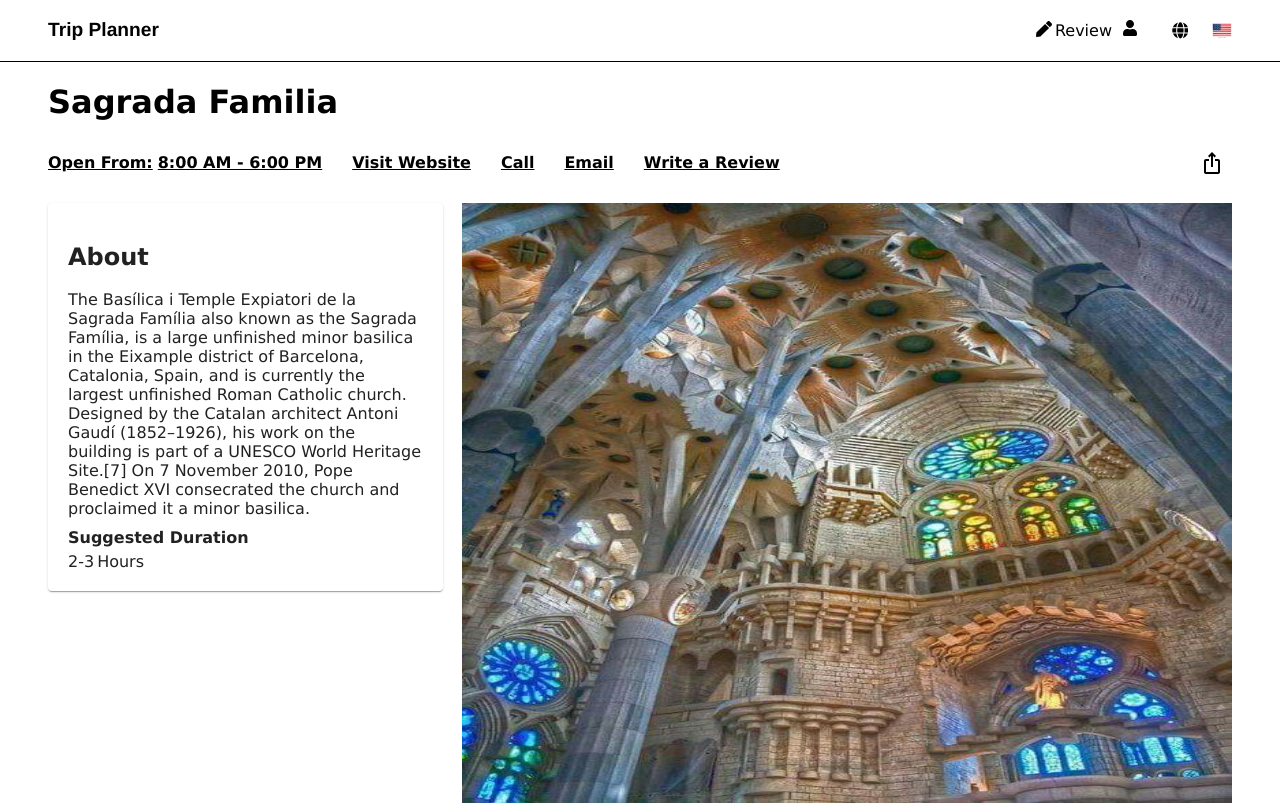
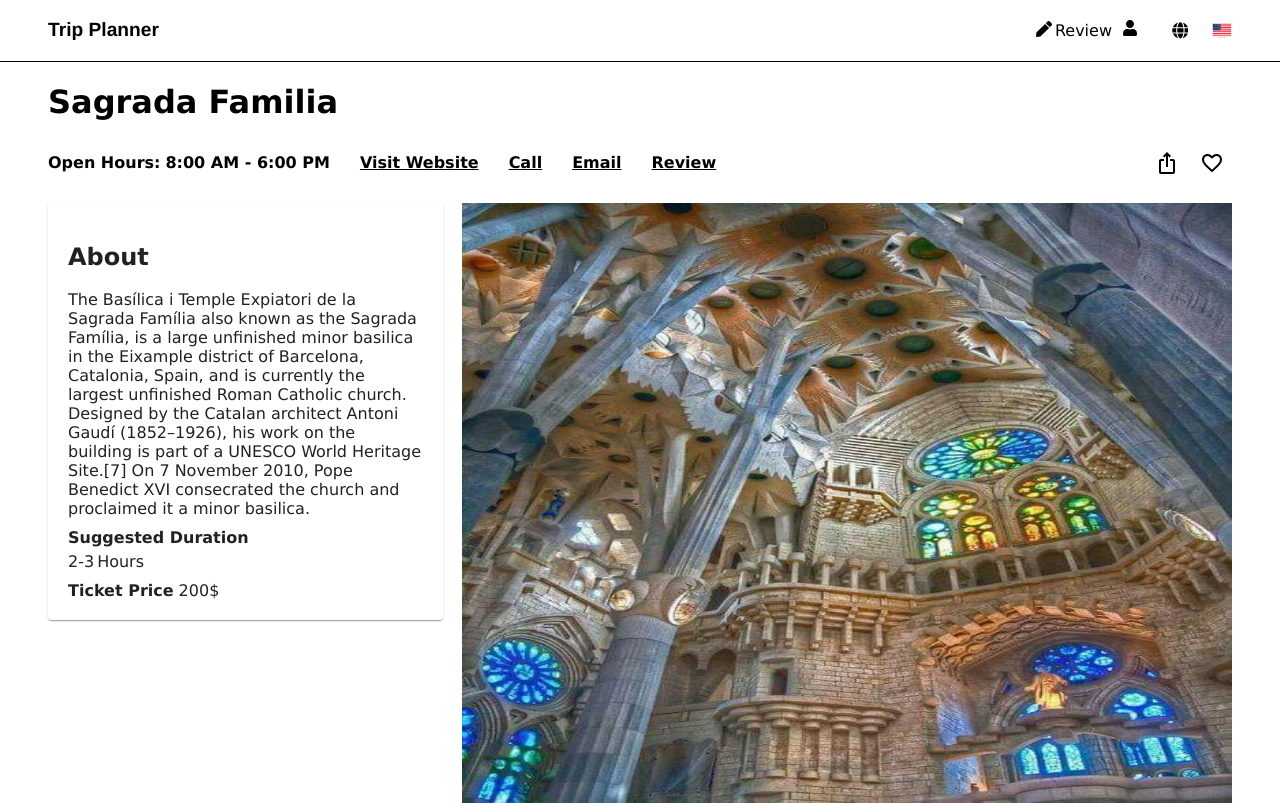
Before and after one commit to IlariaMessiha/Trip-Planner-Project, a React (Create React App) app: page /activity/1 in a window 1280 px wide. Built offline with nearby package versions, Linux system fonts and the light colour scheme.

Commit message:
Activity page styling

```diff
--- a/src/Components/NavigationBar.tsx
+++ b/src/Components/NavigationBar.tsx
@@ -22,7 +22,7 @@ export const NavigationBar = () => {
           <div className={styles.review}>
             <FaPen />
 
-            <Typography text={t("navBar.review")} />
+            <Typography text={t("common.review")} />
           </div>
 
           <div className={styles.profilePage}>
--- a/src/Pages/ActivityPage.module.css
+++ b/src/Pages/ActivityPage.module.css
@@ -19,11 +19,22 @@
 .communicate {
     display: flex;
     gap: 30px;
-    text-decoration: underline;
+
 
 }
 
+.headerButtons {
+    text-decoration: underline;
+}
 
+.headerButtons:hover {
+    opacity: 0.5;
+}
+
+.icons {
+    display: flex;
+    gap: 5px;
+}
 
 .header {
     display: flex;
@@ -39,4 +50,10 @@
     display: flex;
     gap: 3px;
     padding-top: 5px;
+    padding-bottom: 10px;
 }
+
+.tickets {
+    display: flex;
+    gap: 5px;
+}
--- a/src/Pages/ActivityPage.tsx
+++ b/src/Pages/ActivityPage.tsx
@@ -9,7 +9,11 @@ import { Activity } from "../models/Activity";
 import styles from "./ActivityPage.module.css";
 import IconButton from "@mui/material/IconButton";
 import IosShareIcon from "@mui/icons-material/IosShare";
+import FavoriteBorderIcon from "@mui/icons-material/FavoriteBorder";
 const ShareButton = styled(IconButton)({
+  color: "black",
+});
+const FavoriteButton = styled(IconButton)({
   color: "black",
 });
 export const ActivityPage = () => {
@@ -34,17 +38,38 @@ export const ActivityPage = () => {
       <div className={styles.header}>
         <div className={styles.communicate}>
           <div className={styles.openHours}>
-            <Typography text="Open From:" variant="h4" />
+            <Typography text={t("Activities.open hours") + ":"} variant="h4" />
             <Typography text={activity.openHours} variant="h4" />
           </div>
-          <Typography text="Visit Website" variant="h4" />
-          <Typography text="Call" variant="h4" />
-          <Typography text="Email" variant="h4" />
-          <Typography text="Write a Review" variant="h4" />
+          <Typography
+            text={t("Activities.visit website")}
+            variant="h4"
+            className={styles.headerButtons}
+          />
+          <Typography
+            text={t("Activities.call")}
+            variant="h4"
+            className={styles.headerButtons}
+          />
+          <Typography
+            text="Email"
+            variant="h4"
+            className={styles.headerButtons}
+          />
+          <Typography
+            text={t("common.review")}
+            variant="h4"
+            className={styles.headerButtons}
+          />
         </div>
-        <ShareButton className={styles.shareButton}>
-          <IosShareIcon />
-        </ShareButton>
+        <div className={styles.icons}>
+          <ShareButton className={styles.shareButton}>
+            <IosShareIcon />
+          </ShareButton>
+          <FavoriteButton className={styles.shareButton}>
+            <FavoriteBorderIcon />
+          </FavoriteButton>
+        </div>
       </div>
 
       <img src={activity.coverImage} alt="Cover " className={styles.image} />
@@ -59,6 +84,10 @@ export const ActivityPage = () => {
           <Typography text={activity.suggestedDuration} />
           <Typography text={t("Activities.hours")} />
         </div>
+        <div className={styles.tickets}>
+          <Typography text={t("Activities.ticket price")} variant="h4" />
+          <Typography text={activity.ticketPrice} />
+        </div>
       </Paper>
     </Container>
   );
--- a/src/assets/i18n/en.json
+++ b/src/assets/i18n/en.json
@@ -3,11 +3,12 @@
     "locations": "Locations",
     "activities": "Activities",
     "reviews": "Reviews",
-    "activity": "Activity"
+    "activity": "Activity",
+    "review": "Review"
   },
   "navBar": {
     "logo": "Trip Planner",
-    "review": "Review",
+
     "french": "French",
     "spanish": "Spanish",
     "english": "English"
@@ -43,6 +44,11 @@
     "about": "About",
     "suggested duration": "Suggested Duration",
     "hours": "Hours",
+    "open hours": "Open Hours",
+    "visit website": "Visit Website",
+    "call": "Call",
+    "ticket price": "Ticket Price",
+
     "Sagrada Familia": {
       "description": "The Basílica i Temple Expiatori de la Sagrada Família also known as the Sagrada Família, is a large unfinished minor basilica in the Eixample district of Barcelona, Catalonia, Spain, and is currently the largest unfinished Roman Catholic church. Designed by the Catalan architect Antoni Gaudí (1852–1926), his work on the building is part of a UNESCO World Heritage Site.[7] On 7 November 2010, Pope Benedict XVI consecrated the church and proclaimed it a minor basilica."
     },
--- a/src/assets/i18n/fr.json
+++ b/src/assets/i18n/fr.json
@@ -3,12 +3,13 @@
     "locations": "Locations",
     "activities": "Activités",
     "reviews": "Commentaires",
-    "activity": "Activité"
+    "activity": "Activité",
+    "review": "Commenter"
   },
 
   "navBar": {
     "logo": "Plannificateur De Voyage",
-    "review": "Commenter",
+
     "french": "Francais",
     "spanish": "Espagnole",
     "english": "Anglais"
@@ -43,6 +44,10 @@
     "about": "À propos de",
     "suggested duration": "Durée suggérée",
     "hours": "Heures",
+    "open hours": "Heures d'Ouverture",
+    "visit website": "Visiter le Site Web",
+    "call": "Appel",
+    "ticket price": "Prix Du Billet",
     "Sagrada Familia": {
       "description": "La Basílica i Temple Expiatori de la Sagrada Família, également connue sous le nom de Sagrada Família, est une grande basilique mineure inachevée dans le quartier de l'Eixample à Barcelone, en Catalogne, en Espagne, et est actuellement la plus grande église catholique romaine inachevée. Conçu par l'architecte catalan Antoni Gaudí (1852–1926), son travail sur le bâtiment fait partie d'un site du patrimoine mondial de l'UNESCO.[7] Le 7 novembre 2010, le pape Benoît XVI a consacré l'église et l'a proclamée basilique mineure."
     },
--- a/src/assets/i18n/sp.json
+++ b/src/assets/i18n/sp.json
@@ -3,11 +3,12 @@
     "locations": "Ubicaciones",
     "activities": "Actividades",
     "reviews": "Reseñas",
-    "activity": "Actividad"
+    "activity": "Actividad",
+    "review": "Reseñar"
   },
   "navBar": {
     "logo": "Planificador De Viajes",
-    "review": "Reseñar",
+
     "french": "Francés",
     "spanish": "Español",
     "english": "Inglés"
@@ -43,6 +44,10 @@
     "about": "Sobre",
     "suggested duration": "Duración sugerida",
     "hours": "Horas",
+    "open hours": "Horarios de Apertura",
+    "visit website": "Visita la Página Web",
+    "call": "Llamar",
+    "ticket price": "Precio Del Boleto",
     "Sagrada Familia": {
       "description": "La Basílica i Temple Expiatori de la Sagrada Família, también conocida como Sagrada Família, es una gran basílica menor inacabada en el distrito del Eixample de Barcelona, ​​Cataluña, España, y actualmente es la iglesia católica romana inacabada más grande. Diseñado por el arquitecto catalán Antoni Gaudí (1852–1926), su trabajo en el edificio es parte del Patrimonio de la Humanidad de la UNESCO.[7] El 7 de noviembre de 2010, el Papa Benedicto XVI consagró la iglesia y la proclamó basílica menor."
     },
--- a/src/mocks/activities.ts
+++ b/src/mocks/activities.ts
@@ -16,7 +16,8 @@ export const activity1: Activity = {
     description: 'The Basílica i Temple Expiatori de la Sagrada Família also known as the Sagrada Família, is a large unfinished minor basilica in the Eixample district of Barcelona, Catalonia, Spain, and is currently the largest unfinished Roman Catholic church. Designed by the Catalan architect Antoni Gaudí (1852–1926), his work on the building is part of a UNESCO World Heritage Site.[7] On 7 November 2010, Pope Benedict XVI consecrated the church and proclaimed it a minor basilica.',
     coverImage: sagradaFamiliaCover,
     review: [review1, review2],
-    suggestedDuration: "2-3 "
+    suggestedDuration: "2-3 ",
+    ticketPrice: "200$"
 
 }
 export const activity2: Activity = {
@@ -27,7 +28,8 @@ export const activity2: Activity = {
     openHours: "8:00 AM - 6:00 PM",
     description: 'Parc Güell is a privatized park system composed of gardens and architectural elements located on Carmel Hill, in Barcelona, Catalonia, Spain. Carmel Hill belongs to the mountain range of Collserola – the Parc del Carmel is located on the northern face. Park Güell is located in La Salut, a neighborhood in the Gràcia district of Barcelona. With urbanization in mind, Eusebi Güell assigned the design of the park to Antoni Gaudí, a renowned architect and the face of Catalan modernism.',
     coverImage: parkGuellCover,
-    suggestedDuration: "2-3 "
+    suggestedDuration: "2-3 ",
+    ticketPrice: "200$"
 
 
 }
@@ -39,12 +41,15 @@ export const activity3: Activity = {
     coverImage: timeSquareCover,
     openHours: "8:00 AM - 6:00 PM",
     suggestedDuration: "2-3 ",
+    ticketPrice: "200$",
     description: 'Times Square is a major commercial intersection, tourist destination, entertainment center, and neighborhood in Midtown Manhattan, New York. It is formed by the junction of Broadway, Seventh Avenue and 42nd Street. Together with adjacent Duffy Square, Times Square is a bowtie-shaped space five blocks long between 42nd and 47th Streets.'
 }
+
 export const activity4: Activity = {
     id: '4',
     name: 'The Pyramids',
     suggestedDuration: "2-3 ",
+    ticketPrice: "200$",
     address: 'Al Haram, Giza Governorate 3512201',
     location: egyptLocation,
     coverImage: thePyrmidsCover,
@@ -57,6 +62,7 @@ export const activity5: Activity = {
     name: 'Fishing trip, Ain Sokhna',
     address: 'km 46 Suez - Hurghada Road، Ain Soukhna، Suez Governorate 43111',
     location: egyptLocation,
+    ticketPrice: "200$",
     review: [review4],
     coverImage: fishingTripCover,
     suggestedDuration: "2-3 ",
@@ -69,6 +75,7 @@ export const activity7: Activity = {
     address: 'Champ de Mars, 5 Av. Anatole France, 75007 Paris',
     location: parisLocation,
     coverImage: eiffelTowerCover,
+    ticketPrice: "200$",
     review: [review5, review6],
     suggestedDuration: "2-3 ",
     openHours: "8:00 AM - 6:00 PM",
--- a/src/models/Activity.ts
+++ b/src/models/Activity.ts
@@ -12,5 +12,6 @@ export interface Activity {
     description: string,
     coverImage?: string,
     review?: Review[];
+    ticketPrice: string;
 
 }
```
